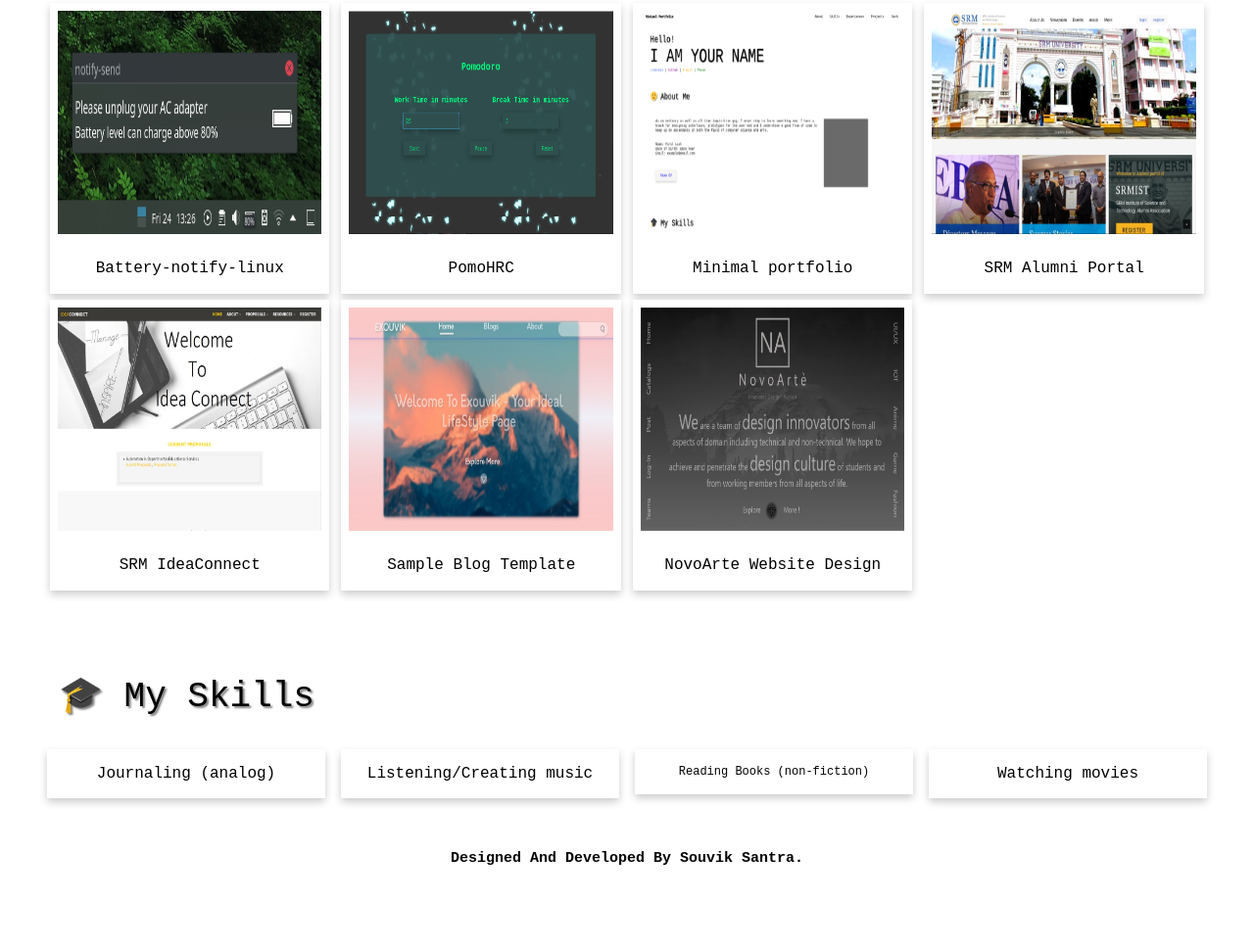
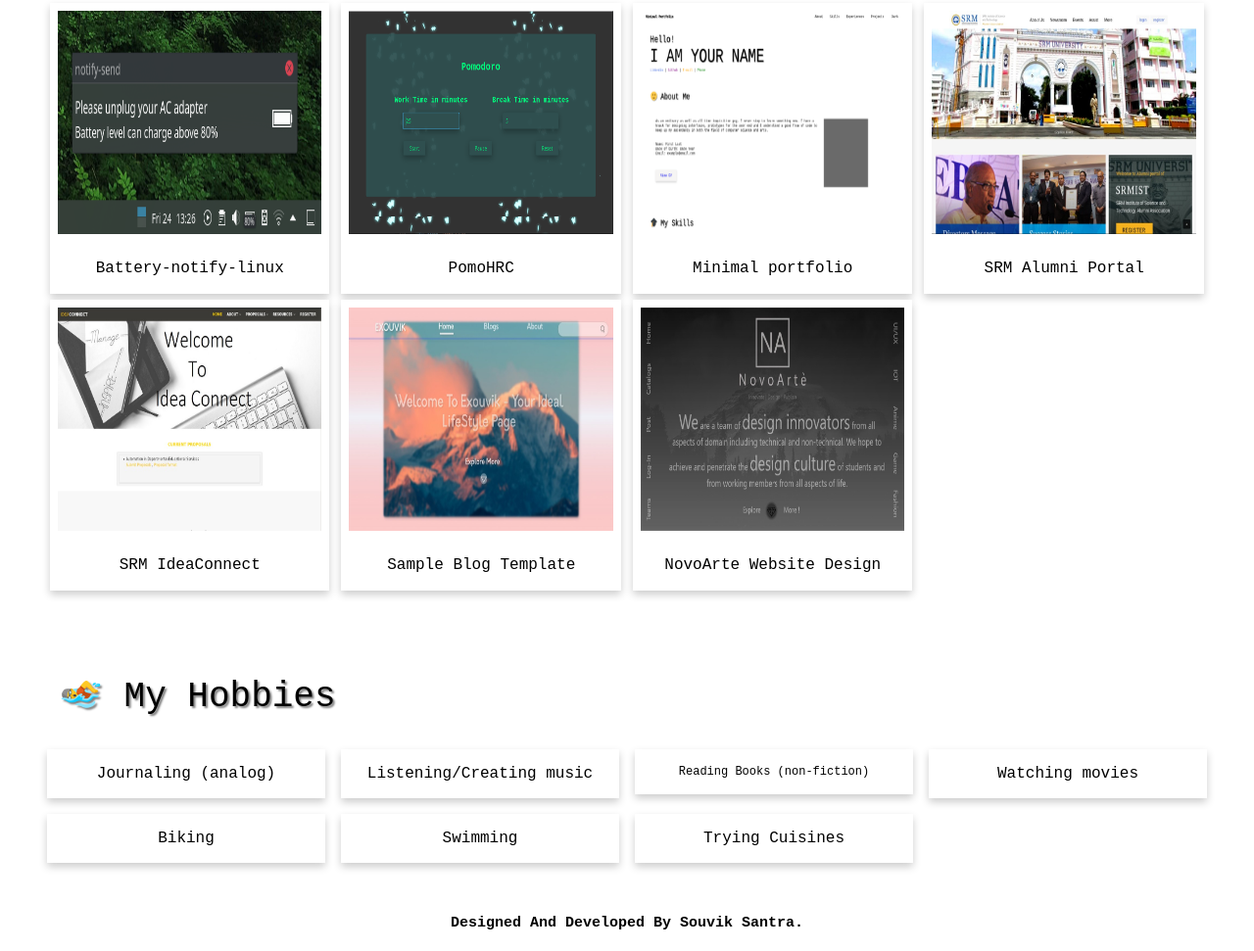
Before and after one commit to santrasouvik/santrasouvik.github.io, a plain HTML site: page index.html in a window 1280 px wide. Shown: the part 1782-2753 px from the top of the page at 98% size. Before the commit the page ends 2687 px from the top, so only its background shows below. Drawn offline with Linux system fonts and the light colour scheme.

Commit message:
Update index.html

```diff
--- a/index.html
+++ b/index.html
@@ -35,6 +35,7 @@
           <a class="nav-link nb" href="#skills">Skills</a>
           <a class="nav-link nb" href="#exp">Experiences</a>
           <a class="nav-link nb" href="#proj">Projects</a>
+          <a class="nav-link nb" href="#hobbies">Hobbies</a>
           <a class="nav-link nb switch"><span class="inner-switch">Dark</span></a>
          </div>
 
@@ -170,6 +171,8 @@
       <li>Jmeter</li>
         <br>
         <li>mySQL</li>
+        <br>
+        <li>Adobe XD</li>
     </ul></p>
   </div>
   <br>
@@ -324,12 +327,12 @@
 
  </div>
 
- <!-- Skills -->
- <a name="skills"></a>
+ <!-- Hobbies -->
+ <a name="hobbies"></a>
  <br><br><br>
    <div class="rowl">
      <div class="columnl-70">
-       <p style="font-size:36px; text-shadow: 2px 2px 2px gray;">&#127891; My Skills</p>
+       <p style="font-size:36px; text-shadow: 2px 2px 2px gray;">&#127946; My Hobbies</p>
      </div>
    </div>
 
@@ -359,6 +362,24 @@
            <h4>Watching movies</h4>
          </div>
        </div>
+
+       <div class="column">
+         <div class="card">
+           <h4>Biking</h4>
+         </div>
+       </div>
+
+       <div class="column">
+         <div class="card">
+           <h4>Swimming</h4>
+         </div>
+       </div>
+
+       <div class="column">
+         <div class="card">
+           <h4>Trying Cuisines</h4>
+         </div>
+       </div>
    </div>
 
 </div>
```
